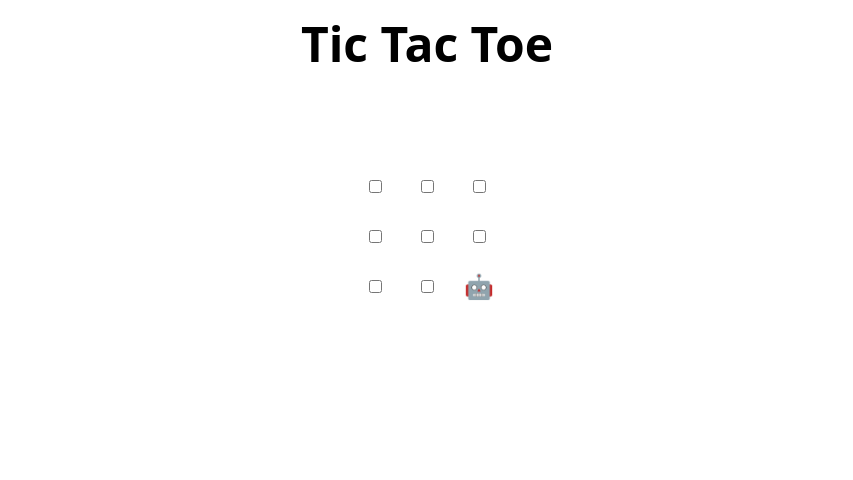
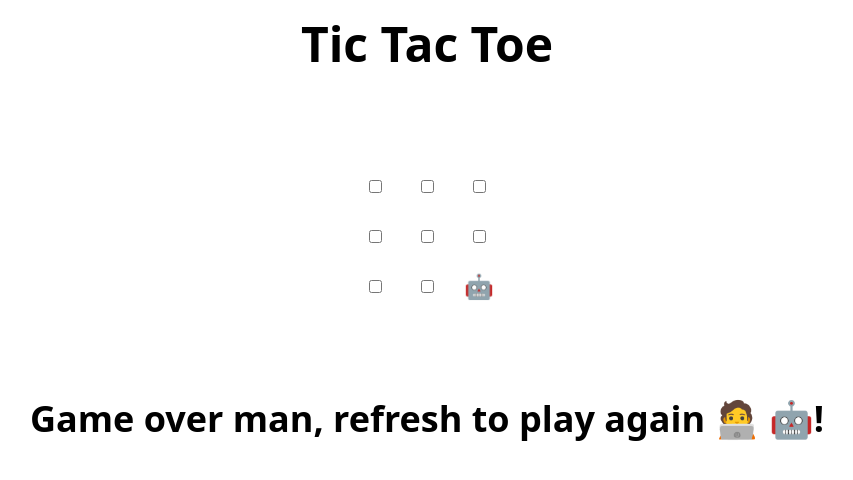
Before and after one commit to Piercegargan1/skills-review-pull-requests, a plain HTML site: page index.html in a window 1280 px wide. Shown: the whole page, without its empty margins (213-1066 px from the left). Drawn offline with Linux system fonts and the light colour scheme.

Commit message:
Update index.html
changed to "game over man"

```diff
--- a/index.html
+++ b/index.html
@@ -47,7 +47,7 @@
   </tr>
 </table>
 
-<h2 hidden>Game over, refresh to play again 🧑‍💻 🤖!</h2>
+<h2>Game over man, refresh to play again 🧑‍💻 🤖!</h2>
 
 <script>
   // Initialization
```
